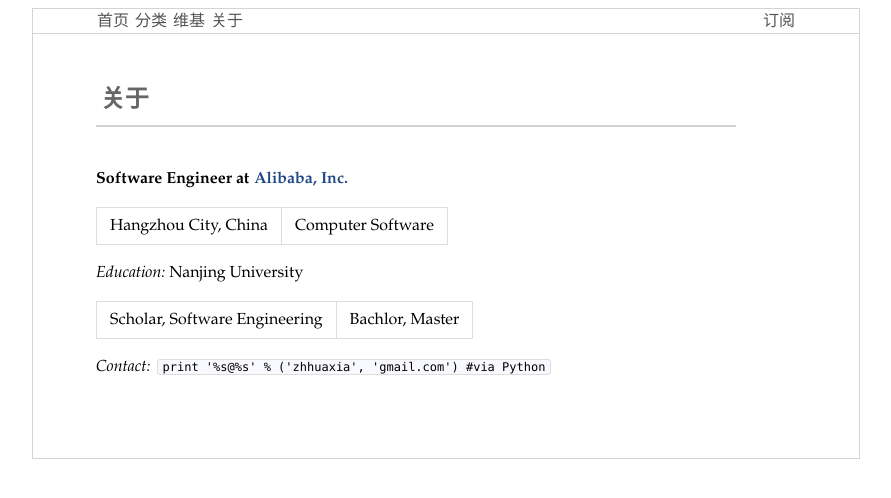
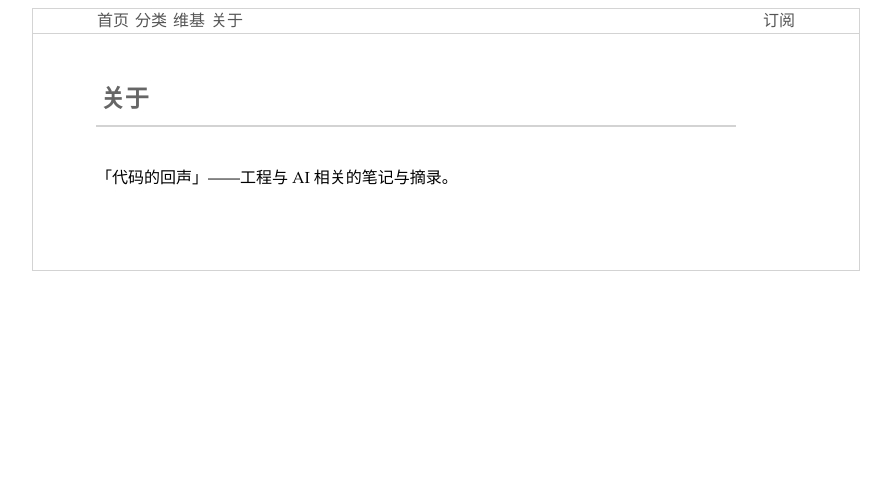
Before and after one commit to assertion/assertion.github.io, a Jekyll site: the page built from pages/about.md, in a window 1280 px wide. Shown: the top 498 px of the page, without its empty margins (194-1085 px from the left). Built offline with Jekyll 4.4.1, drawn with Linux system fonts in a browser that asks for light colours; Markdown is read by kramdown in place of the engine named in the settings.

Commit message:
Scrub identity from About page

```diff
--- a/pages/about.md
+++ b/pages/about.md
@@ -1,17 +1,9 @@
 ---
 layout: page
 title: 关于
-description: 个人简介
-keywords: software, engineer
+description: 关于本站
+keywords: blog, notes
 permalink: /about.html
 ---
 
-**Software Engineer at [Alibaba, Inc.](http://www.zhifubao.com)**
-
-Hangzhou City, China | Computer Software
-
-*Education:* Nanjing University
-
-Scholar, Software Engineering|Bachlor, Master
-
-*Contact:* `print '%s@%s' % ('zhhuaxia', 'gmail.com')  #via Python`
+「代码的回声」——工程与 AI 相关的笔记与摘录。
```
